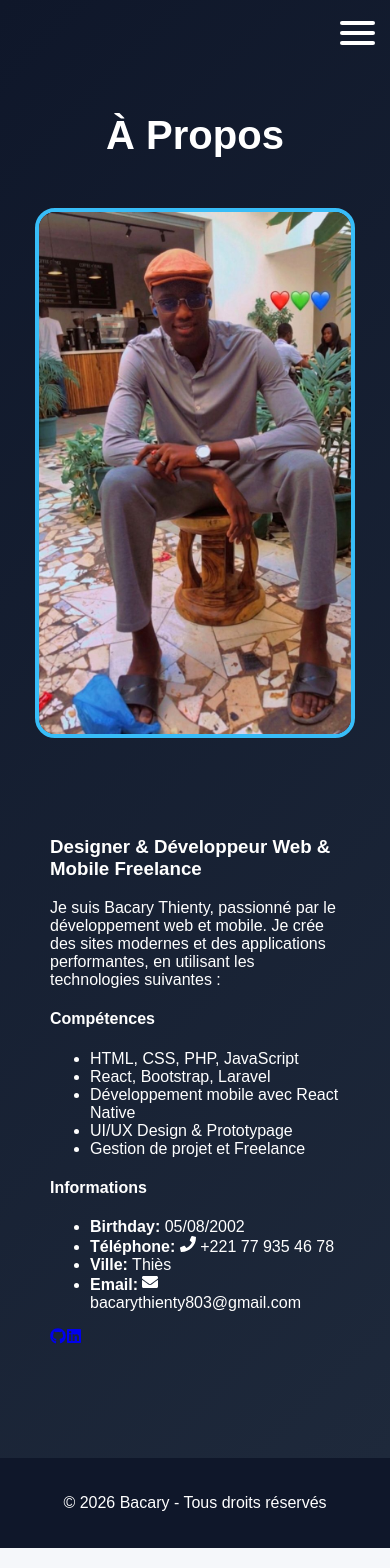
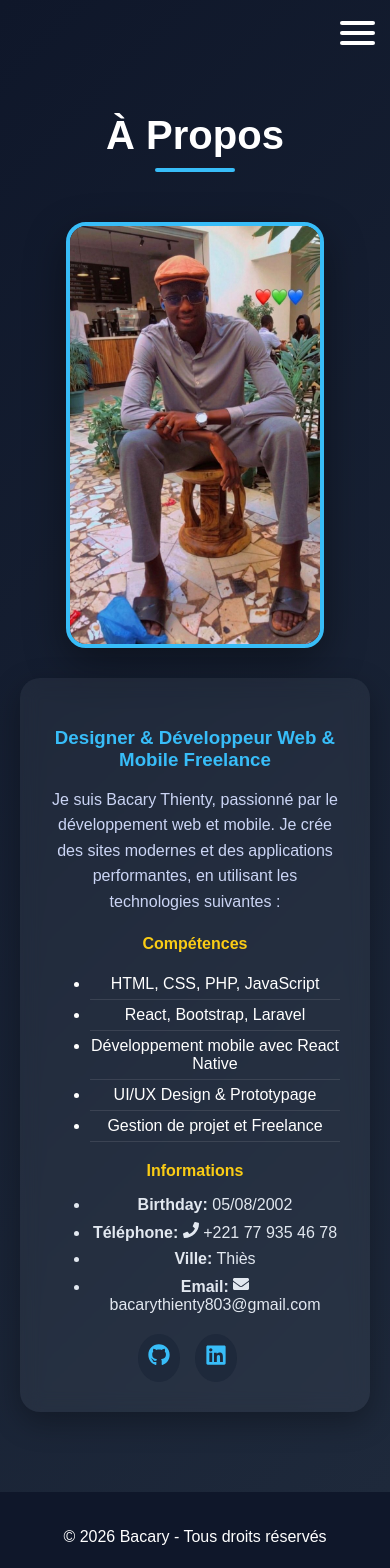
Before and after one commit to bacaythienty/portefolio, a React (Vite) app: page /about in a window 390 px wide. Shown: the top 1568 px of the page. Built offline with nearby package versions, Linux system fonts and the light colour scheme.

Commit message:
j'ai modifier le responsive

```diff
--- a/src/index.css
+++ b/src/index.css
@@ -1,12 +1,10 @@
 /* ================= RESET ================= */
-* {
-  box-sizing: border-box;
+html, body {
+  overflow-x: hidden;
 }
 
-html, body {
+body {
   margin: 0;
-  padding: 0;
-  overflow-x: hidden; /* 🔥 corrige le scroll horizontal */
   font-family: "Poppins", Arial, sans-serif;
   scroll-behavior: smooth;
   background: #f5f7fa;
@@ -50,6 +48,7 @@ html, body {
   transition: color 0.3s;
 }
 
+/* underline animation */
 .navbar a::after {
   content: "";
   position: absolute;
@@ -70,12 +69,14 @@ html, body {
 }
 
 /* ================= HERO ================= */
+/* SECTION */
 .hero {
   padding: 80px 20px;
   background: linear-gradient(135deg, #0f172a, #1e293b);
   color: white;
 }
 
+/* CONTAINER */
 .hero-container {
   display: flex;
   align-items: center;
@@ -84,6 +85,7 @@ html, body {
   flex-wrap: wrap;
 }
 
+/* TEXTE */
 .hero-text {
   max-width: 500px;
 }
@@ -93,12 +95,15 @@ html, body {
   margin-bottom: 15px;
 }
 
+
+
 .hero-text p {
   font-size: 18px;
   margin-bottom: 25px;
   color: #cbd5f5;
 }
 
+/* BOUTON */
 .hero-btn {
   padding: 12px 25px;
   border: none;
@@ -115,6 +120,7 @@ html, body {
   background: linear-gradient(90deg, #facc15, #f59e0b);
 }
 
+/* IMAGE */
 .hero-image img {
   width: 350px;
   max-width: 100%;
@@ -127,19 +133,52 @@ html, body {
   transform: scale(1.05);
 }
 
+/* RESPONSIVE */
+@media (max-width: 768px) {
+  .hero-container {
+    flex-direction: column;
+    text-align: center;
+  }
+
+  .hero-image img {
+    width: 250px;
+  }
+}
+
+/* ================= SECTIONS ================= */
+section {
+  padding: clamp(60px, 8vw, 100px) 5%;
+  text-align: center;
+  animation: fadeUp 1s ease;
+}
+
 /* ================= ABOUT ================= */
+/* SECTION */
 .about {
   padding: 80px 20px;
   background: linear-gradient(135deg, #0f172a, #1e293b);
   color: white;
 }
 
+/* TITRE */
 .about h2 {
   text-align: center;
   font-size: 2.5rem;
   margin-bottom: 50px;
+  position: relative;
 }
 
+.about h2::after {
+  content: '';
+  width: 80px;
+  height: 4px;
+  background: #38bdf8;
+  display: block;
+  margin: 10px auto;
+  border-radius: 2px;
+}
+
+/* CONTAINER */
 .about-content {
   display: flex;
   justify-content: center;
@@ -148,67 +187,235 @@ html, body {
   flex-wrap: wrap;
 }
 
+/* IMAGE */
 .about-img {
   width: 320px;
+  height: auto;
   border-radius: 20px;
   border: 4px solid #38bdf8;
+  box-shadow: 0 15px 40px rgba(0,0,0,0.4);
+  transition: 0.4s;
 }
 
+.about-img:hover {
+  transform: scale(1.05) rotate(1deg);
+}
+
+/* CARD INFO */
 .about-info {
+  background: rgba(255, 255, 255, 0.05);
+  backdrop-filter: blur(10px);
   padding: 30px;
   border-radius: 20px;
   max-width: 500px;
+  box-shadow: 0 10px 30px rgba(0,0,0,0.3);
+}
+
+/* TITRE INFO */
+.about-info h3 {
+  margin-bottom: 15px;
+  color: #38bdf8;
+}
+
+/* TEXTE */
+.about-info p {
+  margin-bottom: 20px;
+  line-height: 1.6;
+  color: #cbd5f5;
+}
+
+/* TITRES SECTIONS */
+.about-info h4 {
+  margin-top: 20px;
+  margin-bottom: 10px;
+  color: #facc15;
+}
+
+/* SKILLS */
+.skills li {
+  padding: 6px 0;
+  border-bottom: 1px solid rgba(255,255,255,0.1);
+}
+
+/* INFOS */
+.personal-info li {
+  margin-bottom: 8px;
+  color: #e2e8f0;
+}
+
+/* ICONES */
+.social-links {
+  margin-top: 20px;
+}
+
+.social-links a {
+  display: inline-block;
+  font-size: 22px;
+  margin-right: 15px;
+  padding: 10px;
+  border-radius: 50%;
+  background: #1e293b;
+  color: #38bdf8;
+  transition: 0.3s;
+}
+
+.social-links a:hover {
+  background: #38bdf8;
+  color: #0f172a;
+  transform: translateY(-5px);
+}
+
+/* RESPONSIVE */
+@media (max-width: 768px) {
+  .about-content {
+    flex-direction: column;
+  }
+
+  .about-img {
+    width: 250px;
+  }
 }
 
 /* ================= PROJECTS ================= */
+/* SECTION */
 .projects {
   padding: 80px 20px;
   background: #0f172a;
   color: white;
 }
 
+/* TITRE */
+.projects h2 {
+  text-align: center;
+  font-size: 2.5rem;
+  margin-bottom: 50px;
+}
+
+.projects h2::after {
+  content: "";
+  width: 80px;
+  height: 4px;
+  background: #38bdf8;
+  display: block;
+  margin: 10px auto;
+}
+
+/* GRID */
 .projects .grid {
   display: grid;
   grid-template-columns: repeat(auto-fit, minmax(250px, 1fr));
   gap: 30px;
 }
 
+/* CARD */
 .card {
   position: relative;
   overflow: hidden;
   border-radius: 15px;
+  cursor: pointer;
+  transition: 0.4s;
 }
 
+/* IMAGE */
 .card img {
   width: 100%;
   height: 220px;
   object-fit: cover;
+  transition: 0.4s;
 }
 
+/* OVERLAY */
 .card .overlay {
   position: absolute;
   inset: 0;
   background: rgba(15, 23, 42, 0.8);
+  backdrop-filter: blur(6px);
   display: flex;
+  flex-direction: column;
   justify-content: center;
   align-items: center;
+  gap: 15px;
   opacity: 0;
   transition: 0.4s;
+}
+
+.card .overlay h3 {
+  color: #38bdf8;
+}
+
+/* BOUTON */
+.card .overlay button {
+  padding: 8px 20px;
+  border: none;
+  border-radius: 20px;
+  background: #38bdf8;
+  color: #0f172a;
+  cursor: pointer;
+  transition: 0.3s;
+}
+
+.card .overlay button:hover {
+  background: #facc15;
+}
+
+/* HOVER */
+.card:hover img {
+  transform: scale(1.1);
 }
 
 .card:hover .overlay {
   opacity: 1;
 }
 
+.card:hover {
+  transform: translateY(-10px);
+}
+
+/* MODAL */
+.modal {
+  position: fixed;
+  top: 0;
+  left: 0;
+  width: 100%;
+  height: 100%;
+  background: rgba(0,0,0,0.9);
+  display: flex;
+  justify-content: center;
+  align-items: center;
+  z-index: 1000;
+}
+
+.modal-content {
+  max-width: 80%;
+  max-height: 80%;
+  border-radius: 10px;
+}
+
+.close {
+  position: absolute;
+  top: 30px;
+  right: 40px;
+  font-size: 40px;
+  color: white;
+  cursor: pointer;
+}
+
+/* RESPONSIVE */
+@media (max-width: 768px) {
+  .card img {
+    height: 180px;
+  }
+}
 
 /* ================= CONTACT ================= */
-/* ================= CONTACT ================= */
+/* SECTION */
 .contact {
   padding: 80px 20px;
   background: linear-gradient(135deg, #0f172a, #1e293b);
   color: white;
 }
 
+/* TITRE */
 .contact h2 {
   text-align: center;
   font-size: 2.5rem;
@@ -219,7 +426,6 @@ html, body {
 .contact-container {
   display: flex;
   justify-content: center;
-  align-items: flex-start;
   gap: 50px;
   flex-wrap: wrap;
 }
@@ -231,19 +437,28 @@ html, body {
 
 .contact-info h3 {
   color: #38bdf8;
+  margin-bottom: 15px;
 }
 
 .contact-info p {
+  margin-bottom: 25px;
   color: #cbd5f5;
-  margin: 15px 0;
+  line-height: 1.6;
 }
 
 .info-item {
-  margin-bottom: 10px;
+  display: flex;
+  align-items: center;
+  margin-bottom: 15px;
   font-size: 16px;
 }
 
-/* FORMULAIRE */
+.info-item svg {
+  margin-right: 10px;
+  color: #38bdf8;
+}
+
+/* FORM */
 .contact-form {
   display: flex;
   flex-direction: column;
@@ -256,7 +471,6 @@ html, body {
   box-shadow: 0 10px 30px rgba(0,0,0,0.3);
 }
 
-/* INPUT */
 .contact-form input,
 .contact-form textarea {
   padding: 12px;
@@ -265,16 +479,14 @@ html, body {
   outline: none;
   background: #1e293b;
   color: white;
-  font-size: 14px;
 }
 
-/* PLACEHOLDER */
 .contact-form input::placeholder,
 .contact-form textarea::placeholder {
   color: #94a3b8;
 }
 
-/* FOCUS STYLE */
+/* FOCUS */
 .contact-form input:focus,
 .contact-form textarea:focus {
   box-shadow: 0 0 0 2px #38bdf8;
@@ -292,18 +504,13 @@ html, body {
   transition: 0.3s;
 }
 
-/* HOVER */
 .contact-form button:hover {
   transform: translateY(-3px);
   background: linear-gradient(90deg, #facc15, #f59e0b);
 }
 
-/* MOBILE */
+/* RESPONSIVE */
 @media (max-width: 768px) {
-  .contact-form {
-    width: 100%;
-  }
-
   .contact-container {
     flex-direction: column;
     align-items: center;
@@ -315,19 +522,44 @@ html, body {
   background: #0f172a;
   color: white;
   text-align: center;
-  padding: 20px;
+  padding: clamp(20px, 4vw, 40px);
 }
 
-/* ================= MENU MOBILE ================= */
+/* ================= ANIMATIONS ================= */
+@keyframes fadeIn {
+  from { opacity: 0; }
+  to { opacity: 1; }
+}
+
+@keyframes fadeUp {
+  from { opacity: 0; transform: translateY(40px); }
+  to { opacity: 1; transform: translateY(0); }
+}
+
+/* ================= SCROLLBAR ================= */
+::-webkit-scrollbar {
+  width: 8px;
+}
+
+::-webkit-scrollbar-thumb {
+  background: linear-gradient(#38bdf8, #0ea5e9);
+  border-radius: 10px;
+}
+
+::-webkit-scrollbar-track {
+  background: #f1f1f1;
+}
+
+/* ================= MENU MOBILE PREMIUM ================= */
 .menu-btn {
   display: none;
   position: fixed;
-  top: 15px;
-  right: 15px;
+  top: 20px;
+  right: 20px;
   width: 35px;
   height: 30px;
   cursor: pointer;
-  z-index: 9999; /* 🔥 toujours visible */
+  z-index: 3000;
 }
 
 .menu-btn span {
@@ -340,14 +572,26 @@ html, body {
   transition: 0.4s;
 }
 
+.menu-btn.open span:nth-child(1) {
+  transform: rotate(45deg) translate(5px, 5px);
+}
+.menu-btn.open span:nth-child(2) { opacity: 0; }
+.menu-btn.open span:nth-child(3) {
+  transform: rotate(-45deg) translate(7px, -6px);
+}
+
 .menu-overlay {
   position: fixed;
   top: 0;
   left: 0;
   width: 100%;
   height: 100%;
+  background: rgba(0,0,0,0.6);
+  backdrop-filter: blur(5px);
   opacity: 0;
   visibility: hidden;
+  transition: 0.4s;
+  z-index: 1500;
 }
 
 .menu-overlay.active {
@@ -355,14 +599,23 @@ html, body {
   visibility: visible;
 }
 
-/* ================= RESPONSIVE ================= */
+/* NAVBAR MOBILE */
+/* NAVBAR MOBILE */
 @media (max-width: 768px) {
 
+  /* 🔥 BOUTON MENU TOUJOURS VISIBLE */
   .menu-btn {
     display: block;
-    z-index: 3001;
+    position: fixed;
+    top: 15px;
+    right: 15px;
+    width: 35px;
+    height: 30px;
+    cursor: pointer;
+    z-index: 3001; /* PLUS HAUT que navbar */
   }
 
+  /* 🔥 CORRECTION PRINCIPALE */
   .navbar {
     position: fixed;
     top: 0;
@@ -370,10 +623,11 @@ html, body {
     width: 75%;
     height: 100vh;
     background: rgba(15, 23, 42, 0.95);
+    backdrop-filter: blur(10px);
     flex-direction: column;
     justify-content: center;
     align-items: center;
-    transition: 0.5s;
+    transition: right 0.4s ease; /* plus fluide */
     z-index: 2000;
   }
 
@@ -383,11 +637,27 @@ html, body {
 
   .navbar ul {
     flex-direction: column;
-    gap: 30px;
+    gap: 35px;
   }
 
-  .hero-container {
-    flex-direction: column;
-    text-align: center;
+  .navbar a {
+    font-size: 20px;
   }
+
+
+
+  .hero { height: auto; padding: 80px 20px; }
+
+  .about-content { flex-direction: column; gap: 30px; }
+
+  .projects .grid { grid-template-columns: 1fr; }
+
+  form { width: 90%; }
 }
+
+@media (max-width: 480px) {
+  .hero h1 { font-size: 26px; }
+  .hero p { font-size: 15px; }
+  .navbar { padding: 10px; }
+  .logo { width: 60px; }
+}
```
